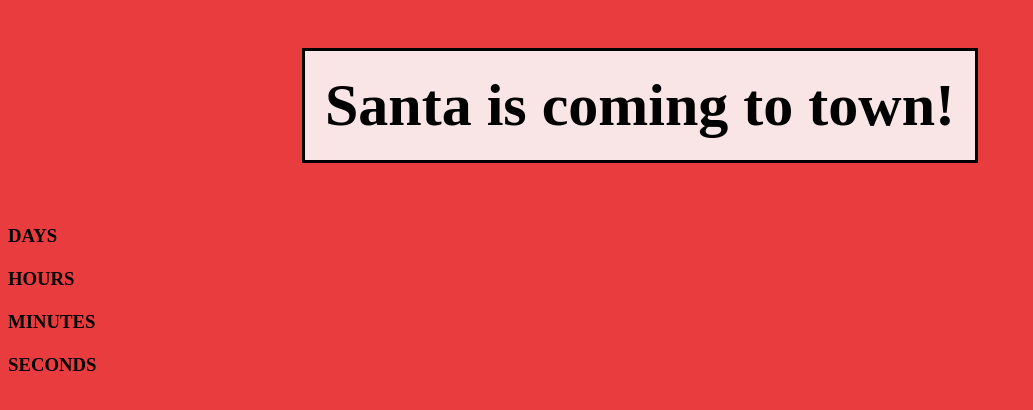
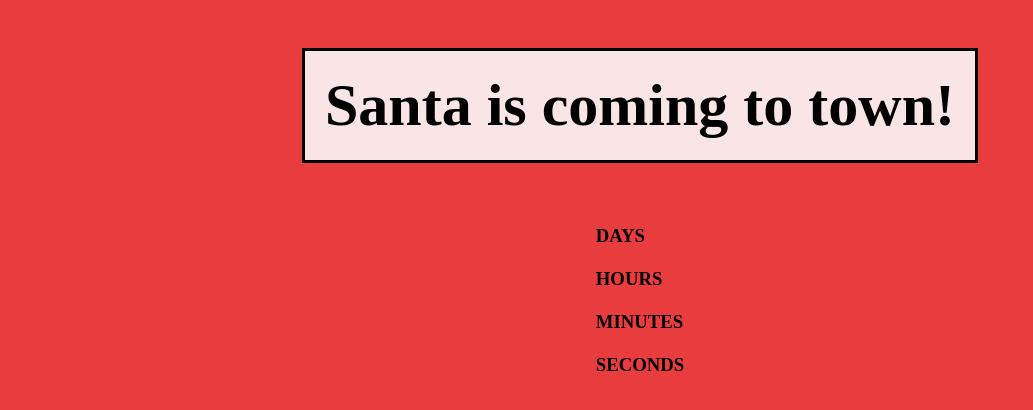
Before and after one commit to aigulsharipova/How-many-days-until-Christmas, a plain HTML site: page index.html in a window 1280 px wide. Shown: the whole page, without its empty margins (0-1033 px from the left). Drawn offline with Linux system fonts and the light colour scheme.

Commit message:
style container

```diff
--- a/style/style.css
+++ b/style/style.css
@@ -14,3 +14,8 @@ h1 {
   padding: 20px;
   border: 3px solid black;
 }
+.container {
+  display: flex;
+  justify-content: center;
+  flex-wrap: wrap;
+}
```
